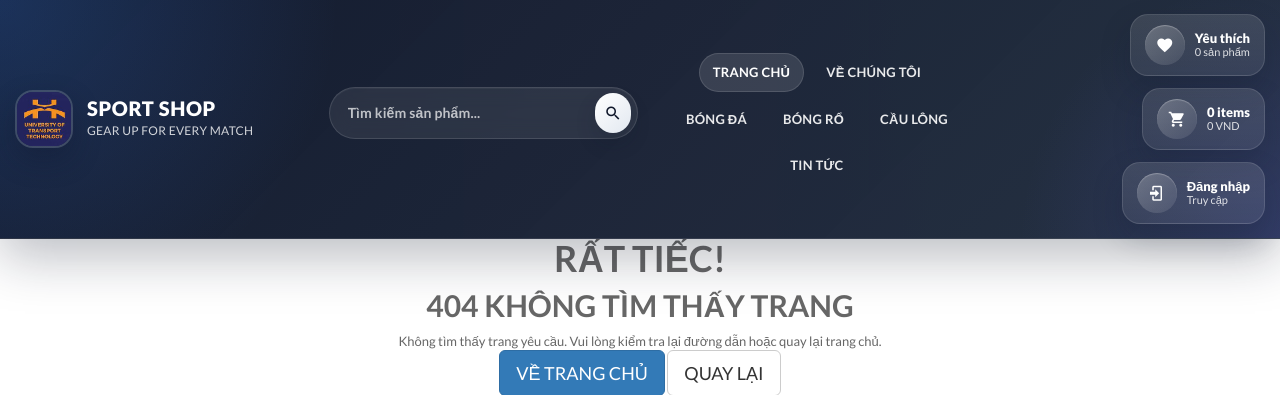
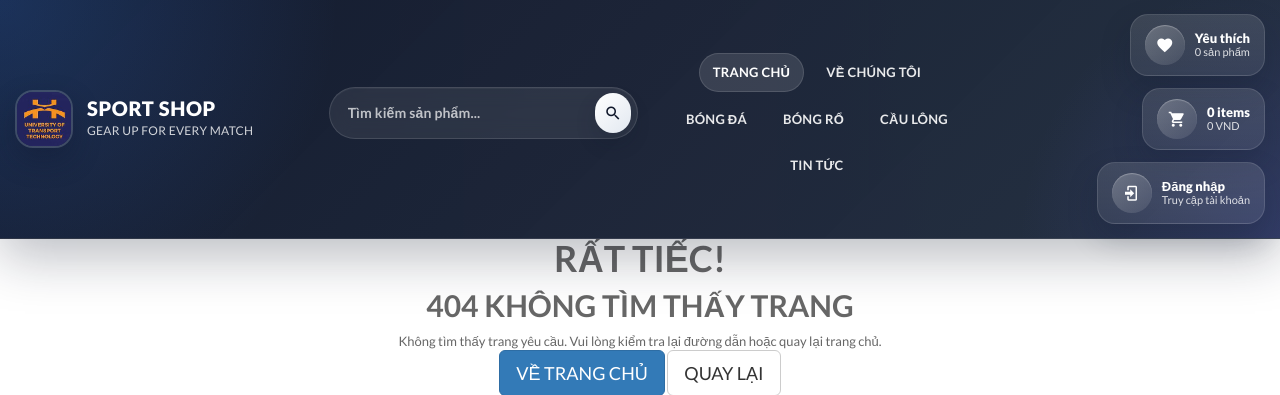
Before and after one commit to Nguyen-The-Anh77/sport_shop, a PHP site: page / in a window 1280 px wide. Shown: the top 395 px of the page. Run offline with PHP 8.4, Linux system fonts and the light colour scheme.

Commit message:
sửa lõi từ

```diff
--- a/views/include/header.php
+++ b/views/include/header.php
@@ -81,7 +81,7 @@
 							</div>
 							<div class="modern-action-label">
 								<strong>Đăng nhập</strong>
-								<span>Truy cập </span>
+								<span>Truy cập tài khoản </span>
 							</div>
 						</a>
 						<?php } ?>
```
